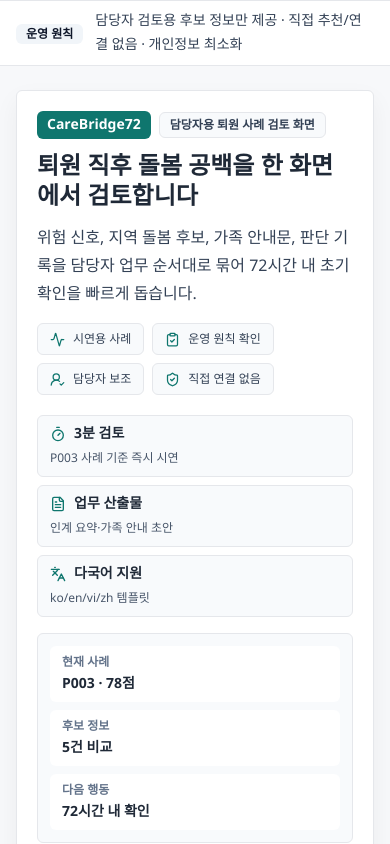
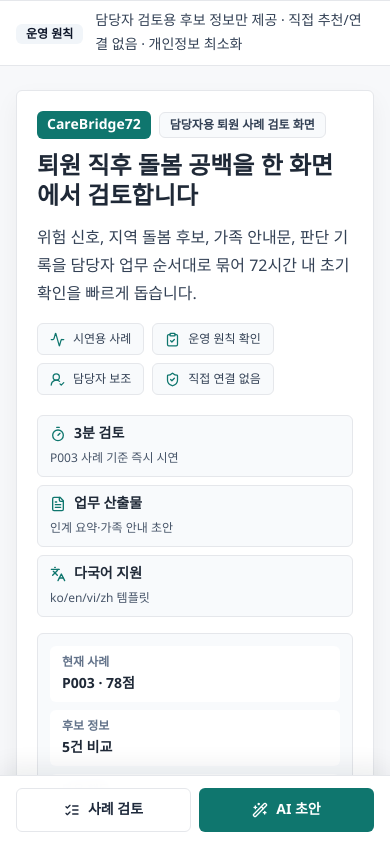
Before and after one commit to dailyweekly/carebridge72, a Next.js app: page / in a window 390 px wide. Shown: the top 844 px of the page. Built offline with nearby package versions, Linux system fonts and the light colour scheme.

Commit message:
Add mobile quick action bar

```diff
--- a/components/DemoDashboard.tsx
+++ b/components/DemoDashboard.tsx
@@ -75,7 +75,7 @@ export function DemoDashboard({ initialPatients, resources, captureMode }: DemoD
   const guideReady = koreanGuide.safety.pass && foreignGuide.safety.pass;
 
   return (
-    <main className={`mx-auto px-4 py-6 sm:px-6 lg:px-8 ${captureMode ? "max-w-[860px]" : "max-w-7xl"}`}>
+    <main className={`mx-auto px-4 py-6 sm:px-6 lg:px-8 ${captureMode ? "max-w-[860px]" : "max-w-7xl pb-28 sm:pb-6"}`}>
       {!captureMode ? (
       <section className="mb-5 rounded-md border border-line bg-white p-5 shadow-soft">
         <div className="grid gap-5 lg:grid-cols-[minmax(0,1fr)_360px] lg:items-start">
@@ -224,6 +224,7 @@ export function DemoDashboard({ initialPatients, resources, captureMode }: DemoD
       ) : null}
 
       {!captureMode ? <AuditLogPanel logs={logs} /> : null}
+      {!captureMode ? <MobileActionBar /> : null}
     </main>
   );
 
@@ -239,6 +240,29 @@ export function DemoDashboard({ initialPatients, resources, captureMode }: DemoD
       return [entry, ...current].slice(0, 6);
     });
   }
+}
+
+function MobileActionBar() {
+  return (
+    <nav className="fixed inset-x-0 bottom-0 z-30 border-t border-line bg-white/95 px-4 py-3 shadow-[0_-8px_24px_rgba(15,23,42,0.08)] backdrop-blur sm:hidden" aria-label="모바일 빠른 작업">
+      <div className="mx-auto grid max-w-md grid-cols-2 gap-2">
+        <a
+          className="inline-flex min-h-11 items-center justify-center gap-2 rounded-md border border-line bg-white px-3 py-2 text-sm font-black text-slate-800"
+          href="#case-review"
+        >
+          <ListChecks size={16} />
+          사례 검토
+        </a>
+        <a
+          className="inline-flex min-h-11 items-center justify-center gap-2 rounded-md bg-teal px-3 py-2 text-sm font-black text-white"
+          href="/workspace"
+        >
+          <Wand2 size={16} />
+          AI 초안
+        </a>
+      </div>
+    </nav>
+  );
 }
 
 function CaseWorkGuide({
```
